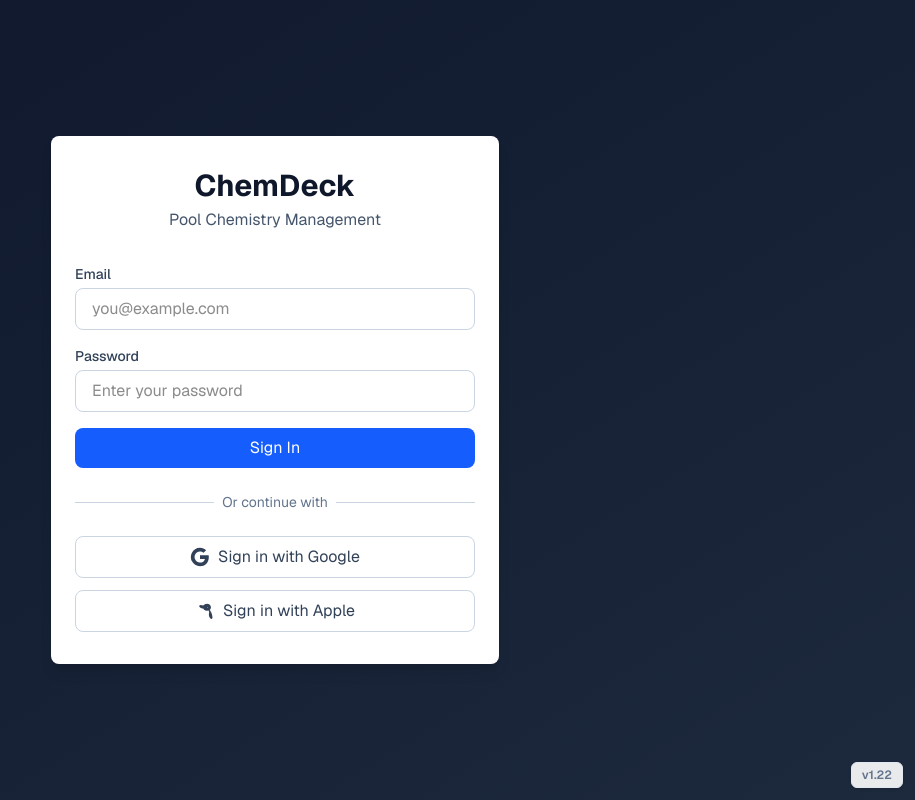
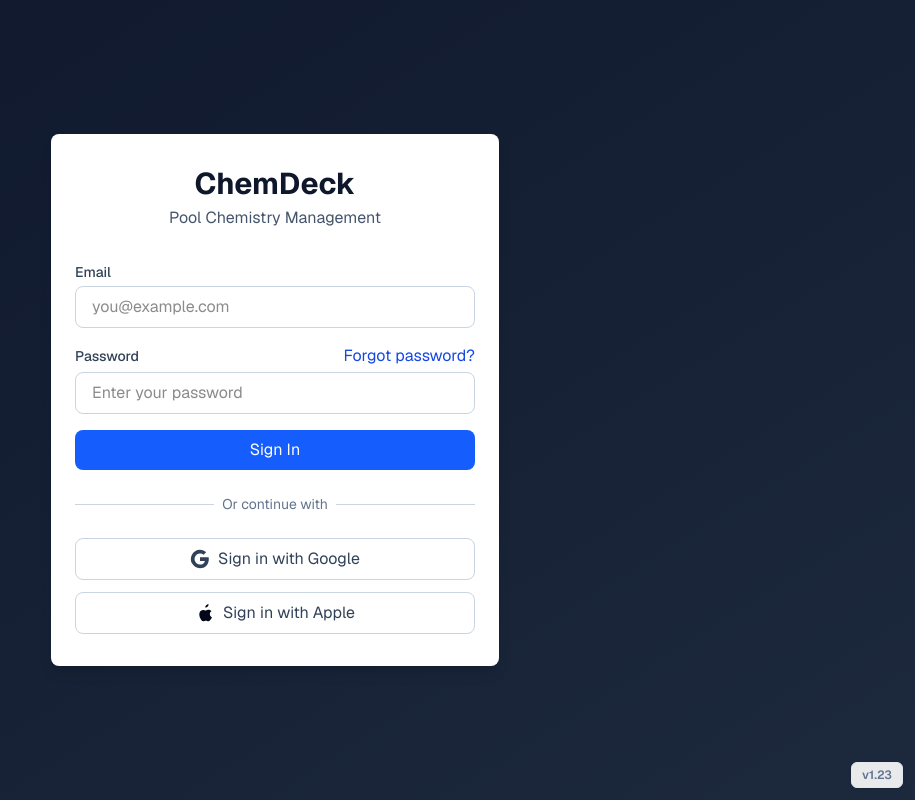
Before and after one commit to Supdike25-creator/poolchem-app, a Next.js app: page /login in a window 1280 px wide. Shown: the whole page, without its empty margins (365-1280 px from the left). Built offline with nearby package versions, Linux system fonts and the light colour scheme; no server answers.

Commit message:
Add forgot password link and refine Apple login icon

```diff
--- a/app/login/page.tsx
+++ b/app/login/page.tsx
@@ -18,6 +18,7 @@ export default function LoginPage() {
   const [email, setEmail] = useState("");
   const [password, setPassword] = useState("");
   const [error, setError] = useState("");
+  const [notice, setNotice] = useState("");
   const [loading, setLoading] = useState(false);
 
   useEffect(() => {
@@ -31,6 +32,7 @@ export default function LoginPage() {
   const handleEmailSignIn = async (e: FormEvent<HTMLFormElement>) => {
     e.preventDefault();
     setError("");
+    setNotice("");
 
     if (!supabase) {
       setError("Authentication is not configured for this environment.");
@@ -62,6 +64,7 @@ export default function LoginPage() {
 
   const handleGoogleSignIn = async () => {
     setError("");
+    setNotice("");
 
     if (!supabase) {
       setError("Authentication is not configured for this environment.");
@@ -90,6 +93,7 @@ export default function LoginPage() {
 
   const handleAppleSignIn = async () => {
     setError("");
+    setNotice("");
 
     if (!supabase) {
       setError("Authentication is not configured for this environment.");
@@ -116,6 +120,40 @@ export default function LoginPage() {
     }
   };
 
+  const handleForgotPassword = async () => {
+    setError("");
+    setNotice("");
+
+    if (!supabase) {
+      setError("Authentication is not configured for this environment.");
+      return;
+    }
+
+    if (!email.trim()) {
+      setError("Enter your email first, then select Forgot password.");
+      return;
+    }
+
+    setLoading(true);
+
+    try {
+      const { error: resetError } = await supabase.auth.resetPasswordForEmail(email.trim(), {
+        redirectTo: `${window.location.origin}/login?auth_action=reset_password`,
+      });
+
+      if (resetError) {
+        setError(resetError.message);
+        return;
+      }
+
+      setNotice("Password reset link sent. Check your email for the next step.");
+    } catch {
+      setError("Unable to send password reset email. Please try again.");
+    } finally {
+      setLoading(false);
+    }
+  };
+
   return (
     <div className="min-h-screen flex items-center justify-center bg-gradient-to-br from-slate-900 to-slate-800">
       <div className="w-full max-w-md px-6 py-8 bg-white rounded-lg shadow-lg">
@@ -129,6 +167,11 @@ export default function LoginPage() {
         {(!supabase || error) && (
           <div className="mb-6 p-4 bg-red-50 border border-red-200 rounded-md">
             <p className="text-red-700 text-sm">{error || "Authentication is not configured for this environment."}</p>
+          </div>
+        )}
+        {notice && (
+          <div className="mb-6 rounded-md border border-green-200 bg-green-50 p-4">
+            <p className="text-sm text-green-700">{notice}</p>
           </div>
         )}
 
@@ -151,9 +194,19 @@ export default function LoginPage() {
           </div>
 
           <div>
-            <label htmlFor="password" className="block text-sm font-medium text-slate-700 mb-1">
-              Password
-            </label>
+            <div className="mb-1 flex items-center justify-between gap-3">
+              <label htmlFor="password" className="block text-sm font-medium text-slate-700">
+                Password
+              </label>
+              <button
+                type="button"
+                onClick={handleForgotPassword}
+                disabled={loading || !supabase}
+                className="text-sm font-semibold text-blue-700 transition hover:text-blue-800 disabled:cursor-not-allowed disabled:text-slate-400"
+              >
+                Forgot password?
+              </button>
+            </div>
             <input
               id="password"
               type="password"
@@ -206,8 +259,8 @@ export default function LoginPage() {
             disabled={loading || !supabase}
             className="w-full py-2 px-4 border border-slate-300 hover:bg-slate-50 text-slate-700 font-medium rounded-lg transition disabled:opacity-50 disabled:cursor-not-allowed flex items-center justify-center gap-2"
           >
-            <svg className="w-5 h-5" viewBox="0 0 24 24" fill="currentColor">
-              <path d="M17.05 13.5c-.91 2.92-.369 5.707 1.523 7.605.46.459 1.08.536 1.618.188.539-.348.843-1.012.814-1.641-.381-8.054-6.287-14.058-14.071-14.925-.633-.055-1.297.254-1.645.793-.348.54-.27 1.159.188 1.618 1.898 1.892 4.685 2.433 7.605 1.523 1.565-.738 2.695-2.035 2.968-3.684.059-.348-.013-.721-.2-1.05-.187-.328-.506-.554-.88-.616-2.402-.386-4.735 1.256-5.238 3.683-.276 1.328.154 2.576 1.106 3.465.952.889 2.226 1.366 3.553 1.366 1.326 0 2.601-.477 3.553-1.366.952-.889 1.382-2.137 1.106-3.465-.503-2.427-2.836-4.069-5.238-3.683z" />
+            <svg className="h-5 w-5 text-slate-950" viewBox="0 0 24 24" fill="currentColor" aria-hidden="true">
+              <path d="M16.37 1.43c0 1.02-.42 1.97-1.12 2.7-.75.78-1.94 1.38-2.9 1.3-.13-.98.35-2.02 1.04-2.76.75-.8 2.07-1.4 2.98-1.24ZM20.34 17.06c-.42.97-.62 1.4-1.16 2.25-.75 1.15-1.8 2.58-3.1 2.59-1.15.01-1.45-.75-3.02-.74-1.57.01-1.9.75-3.05.74-1.3-.01-2.3-1.3-3.05-2.45-2.08-3.2-2.3-6.96-1.02-8.95.92-1.42 2.36-2.25 3.72-2.25 1.38 0 2.25.76 3.4.76 1.1 0 1.78-.77 3.38-.77 1.2 0 2.48.66 3.39 1.79-2.98 1.64-2.5 5.9.51 7.03Z" />
             </svg>
             Sign in with Apple
           </button>
--- a/lib/generatedVersion.ts
+++ b/lib/generatedVersion.ts
@@ -1 +1 @@
-export const appVersion = '1.22';
+export const appVersion = '1.23';
```
